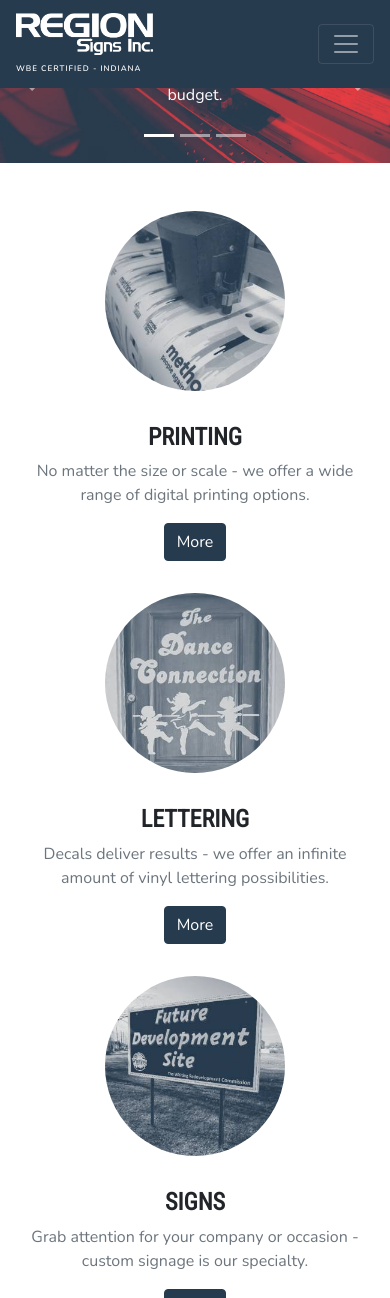
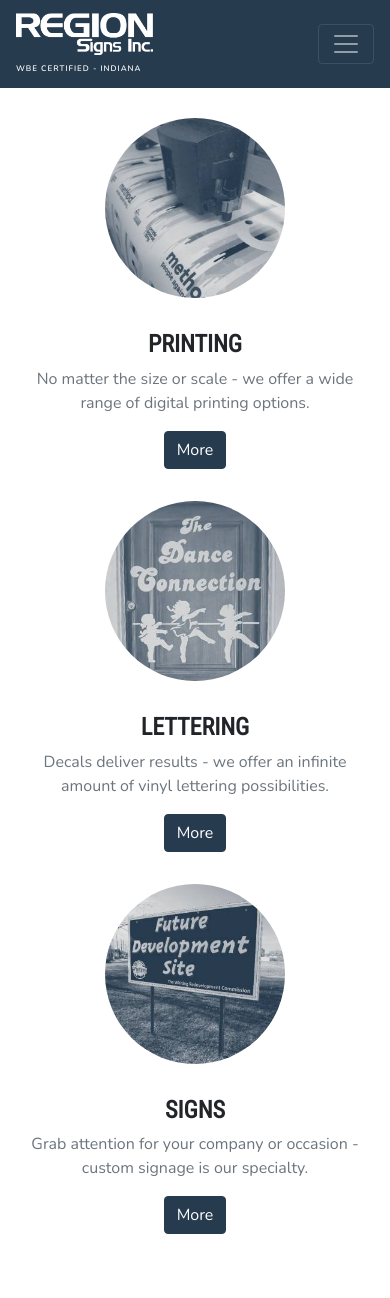
Before and after one commit to jcanepa/region-signs, a PHP site: page / in a window 390 px wide. Shown: the top 1298 px of the page. Run offline with PHP 8.4, Linux system fonts and the light colour scheme; some libraries are stand-ins or nearby versions.

Commit message:
Hide carousel on small mobile screens.

```diff
--- a/css/style.css
+++ b/css/style.css
@@ -3,6 +3,9 @@
 */
 html > * {
     font-family: 'Nunito', sans-serif;
+}
+body {
+    padding-top: 70px;
 }
 img {
     width: inherit;
@@ -50,25 +53,22 @@ nav .navbar-nav .nav-item a:hover {
 /*
     Carousel
 */
-.carousel h2 {
-    font-family: 'Roboto Condensed', sans-serif;
-    font-weight: 700;
-    font-size: 4rem;
-    text-transform: uppercase;
-}
 .carousel-item {
     max-height: 400px;
 }
 .carousel-item picture {
     width: inherit;
 }
-
-@media (max-width: 45em) {
 .carousel h2 {
-    font-size: 1.8rem;
+    font-size: 2rem;
+    font-family: 'Roboto Condensed', sans-serif;
+    font-weight: 700;
+    text-transform: uppercase;
 }
+@media (min-width: 55em) {
+    .carousel h2 {
+        font-size: 4rem;
     }
-@media (min-width: 45em) {
     .carousel-caption p {
         margin-bottom: 1.25rem;
         font-size: 1.25rem;
--- a/index.php
+++ b/index.php
@@ -74,7 +74,7 @@
     </header>
     <main>
         <!-- Hero slider -->
-        <section class="hero" id="top">
+        <section class="hero d-none d-sm-block" id="top">
             <div class="carousel slide" id="heroCarousel" data-ride="carousel" data-interval="8000">
                 <ol class="carousel-indicators">
                     <li data-target="#heroCarousel" data-slide-to="0" class="active"></li>
```
Lines whose indentation alone changed are shown as unchanged.
